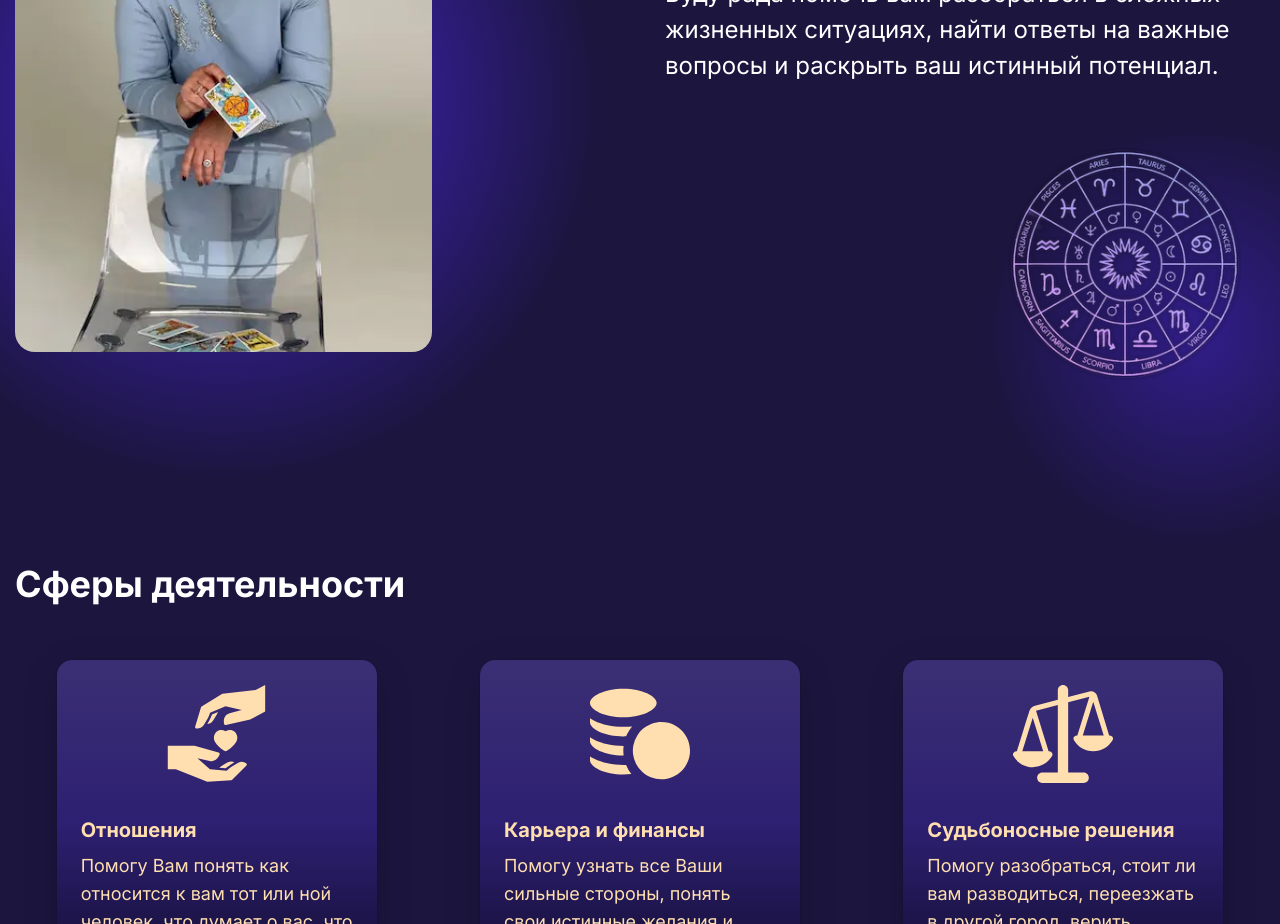
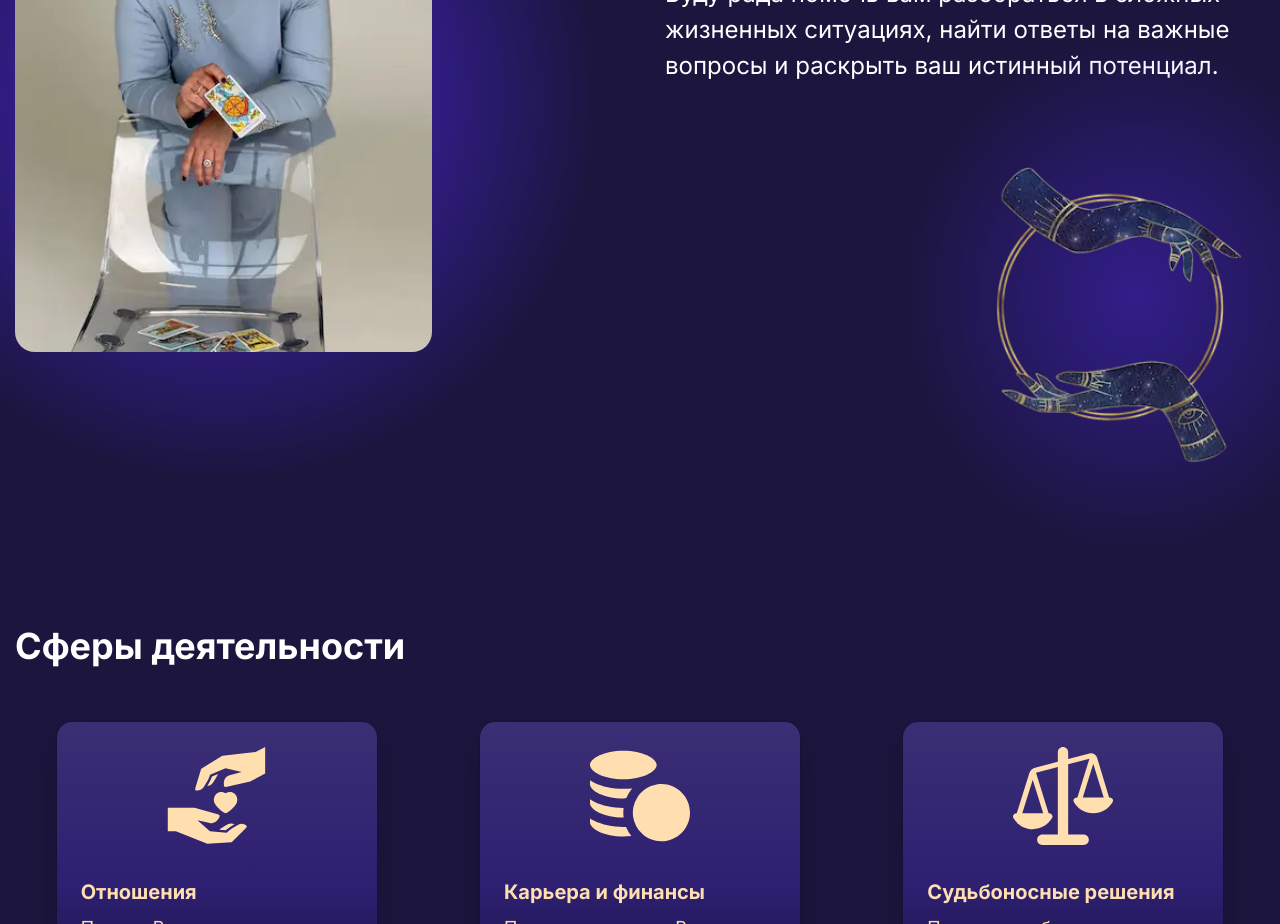
Before and after one commit to Reddripill/tarot, a Next.js app: page / in a window 1280 px wide. Shown: the part 1300-2224 px from the top of the page. Built offline with nearby package versions, Linux system fonts and the light colour scheme.

Commit message:
add hands image

```diff
--- a/src/page/about/About.module.scss
+++ b/src/page/about/About.module.scss
@@ -49,11 +49,11 @@
 .decoration-wrapper {
    @apply relative;
    & img {
-      @apply relative z-[3];
+      @apply pt-8 relative z-[3];
    }
 }
 .small-gradient {
-   @apply absolute top-0 -right-1/2 w-[150%] h-[150%] z-[2] opacity-50
+   @apply absolute -top-1/4 -right-1/3 w-[150%] h-[150%] z-[2] opacity-50
    bg-[radial-gradient(ellipse_closest-side,_#4727D8_0%,_rgba(0,0,0,0)_100%)];
 }
 
--- a/src/page/about/About.tsx
+++ b/src/page/about/About.tsx
@@ -45,9 +45,9 @@ const About = () => {
                   <div className={styles.decoration}>
                      <div className={styles["decoration-wrapper"]}>
                         <Image
-                           src="/tarot-circle.webp"
-                           width={280}
-                           height={280}
+                           src="/hands.webp"
+                           width={310}
+                           height={310}
                            alt="Круг со знаками зодиака"
                         />
                         <div className={styles["small-gradient"]}></div>
```
Also changed, not shown: public/hands.webp (added).
